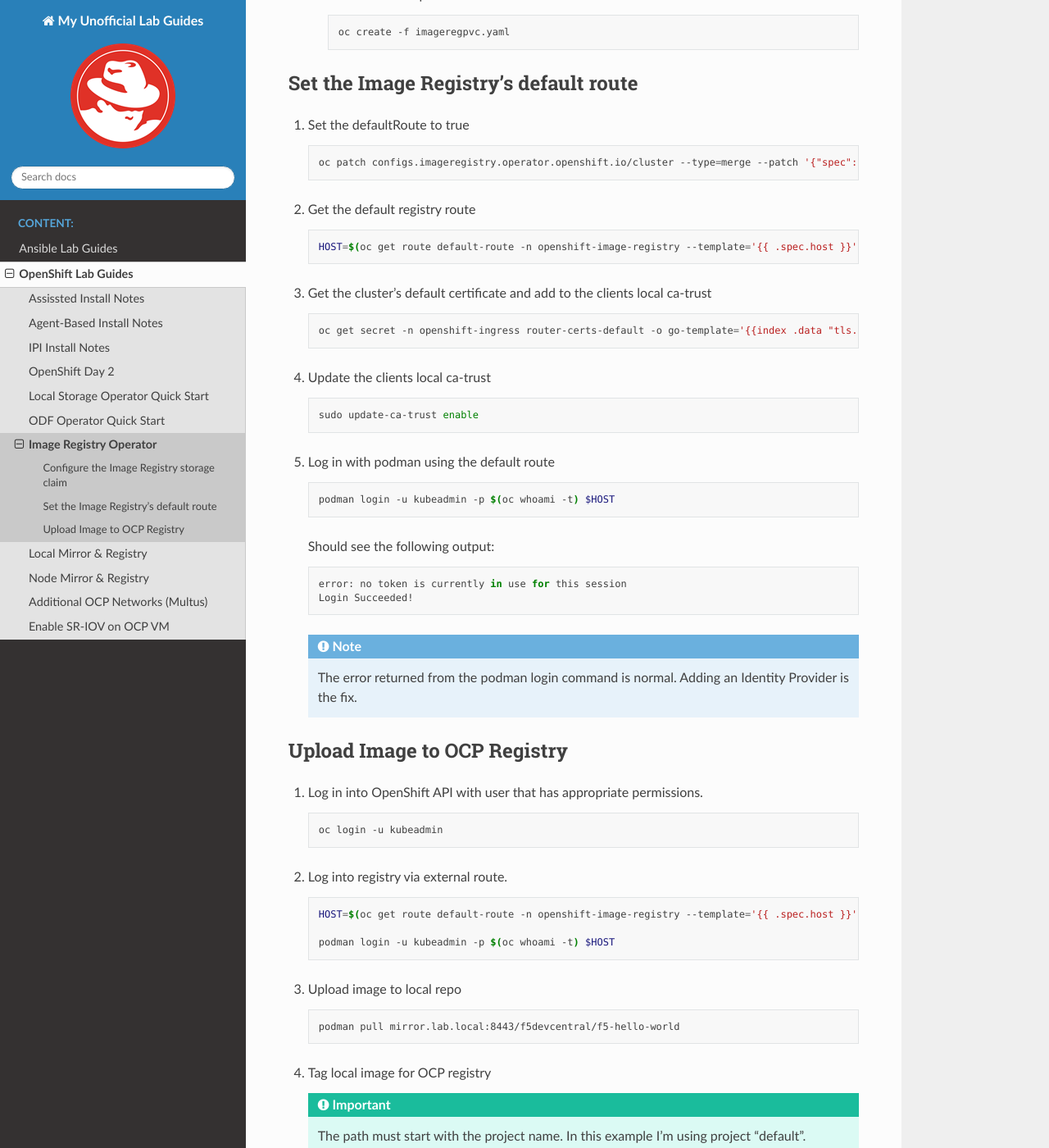
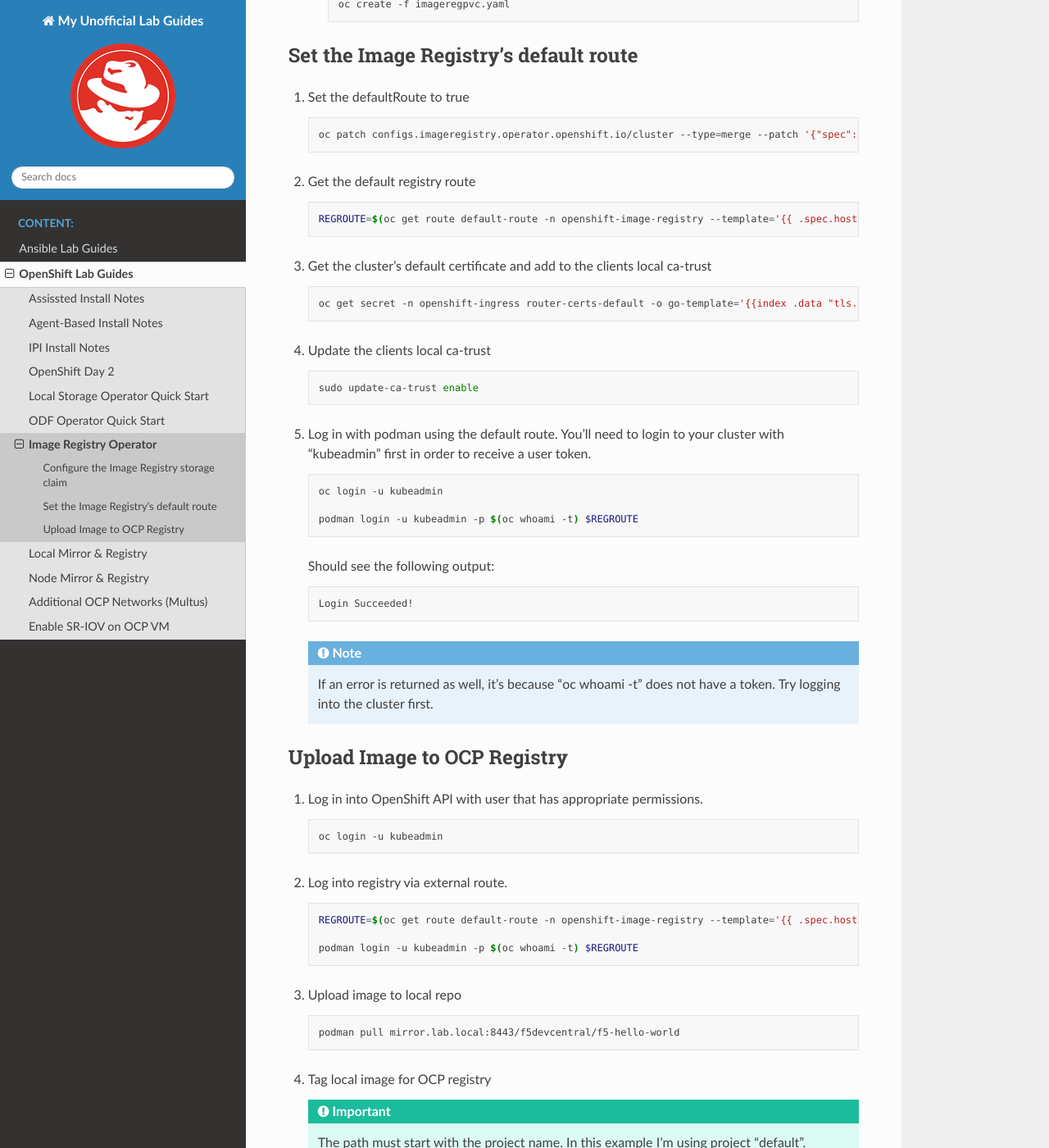
Before and after one commit to vtog/labGuides, a Sphinx documentation site: the page built from source/ocp/image-registry.rst, in a window 1280 px wide and 1400 px high, scrolled down 1398 px. Shown: the whole window at 82% size. Built offline with Sphinx 7.4.7 and the Read the Docs theme 2.0.0, drawn with Linux system fonts in a browser that asks for light colours; pages that are not in the unit, such as notebooks, are missing from menus; some of the changed text lies outside the part shown.

Commit message:
image reg operator cleanup

```diff
--- a/source/ocp/image-registry.rst
+++ b/source/ocp/image-registry.rst
@@ -91,13 +89,13 @@
 
    .. code-block:: bash
 
-      HOST=$(oc get route default-route -n openshift-image-registry --template='{{ .spec.host }}')
+      REGROUTE=$(oc get route default-route -n openshift-image-registry --template='{{ .spec.host }}')
 
 #. Get the cluster’s default certificate and add to the clients local ca-trust
 
    .. code-block:: bash
 
-      oc get secret -n openshift-ingress router-certs-default -o go-template='{{index .data "tls.crt"}}' | base64 -d | sudo tee /etc/pki/ca-trust/source/anchors/${HOST}.crt  > /dev/null
+      oc get secret -n openshift-ingress router-certs-default -o go-template='{{index .data "tls.crt"}}' | base64 -d | sudo tee /etc/pki/ca-trust/source/anchors/${REGROUTE}.crt  > /dev/null
 
 #. Update the clients local ca-trust
 
@@ -105,21 +103,23 @@
 
       sudo update-ca-trust enable
 
-#. Log in with podman using the default route
+#. Log in with podman using the default route. You'll need to login to your
+   cluster with "kubeadmin" first in order to receive a user token.
 
    .. code-block:: bash
 
-      podman login -u kubeadmin -p $(oc whoami -t) $HOST
+      oc login -u kubeadmin
+
+      podman login -u kubeadmin -p $(oc whoami -t) $REGROUTE
 
    Should see the following output:
 
    .. code-block:: bash
 
-      error: no token is currently in use for this session
       Login Succeeded!
 
-   .. note:: The error returned from the podman login command is normal. Adding
-      an Identity Provider is the fix.
+   .. note:: If an error is returned as well, it's because "oc whoami -t" does
+      not have a token. Try logging into the cluster first.
 
 Upload Image to OCP Registry
 ----------------------------
@@ -134,9 +134,9 @@
 
    .. code-block:: bash
 
-      HOST=$(oc get route default-route -n openshift-image-registry --template='{{ .spec.host }}')
+      REGROUTE=$(oc get route default-route -n openshift-image-registry --template='{{ .spec.host }}')
 
-      podman login -u kubeadmin -p $(oc whoami -t) $HOST
+      podman login -u kubeadmin -p $(oc whoami -t) $REGROUTE
 
 #. Upload image to local repo
 
@@ -151,7 +151,7 @@
 
    .. code-block:: bash
 
-      podman tag mirror.lab.local:8443/f5devcentral/f5-hello-world:latest $HOST/default/f5-hello-world:latest
+      podman tag mirror.lab.local:8443/f5devcentral/f5-hello-world:latest $REGROUTE/default/f5-hello-world:latest
 
 #. Push local image to OCP registry
 
@@ -160,7 +160,7 @@
 
    .. code-block:: bash
 
-      podman push $HOST/default/f5-hello-world:latest
+      podman push $REGROUTE/default/f5-hello-world:latest
 
 #. View image on OCP registry
 
```
Also changed, not shown: other parts of source/ocp/image-registry.rst (+2 -4 lines).
